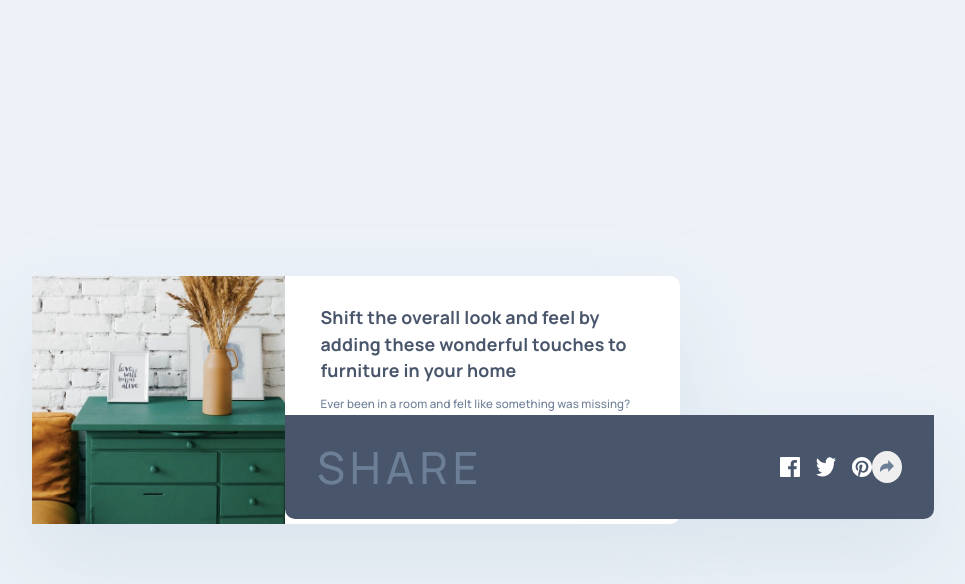
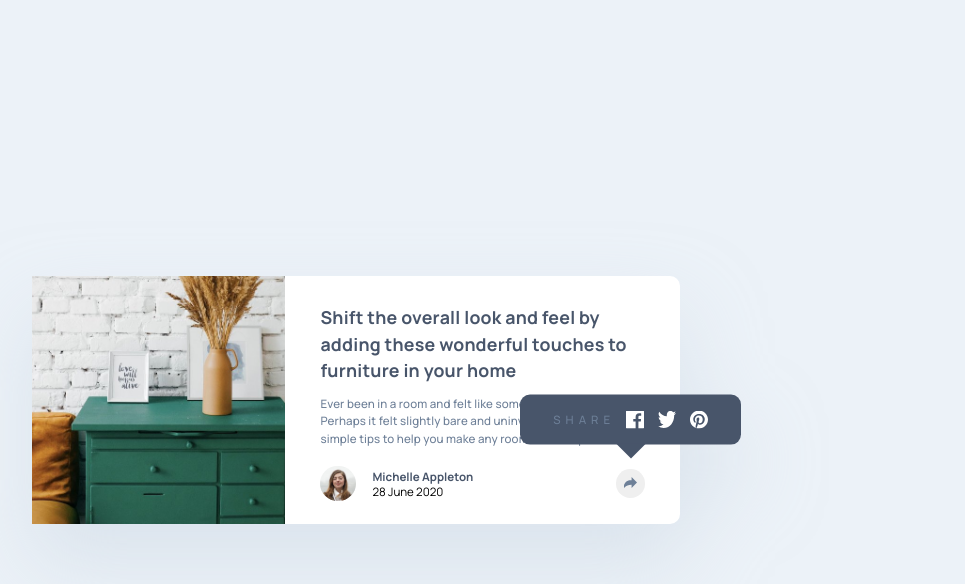
Before and after one commit to delroscol98/Article-Preview-Component, a plain HTML site: page index.html in a window 1280 px wide. Both pictures are taken after a click on the button 914 px from the left and 483 px from the top of the page. Shown: the whole page, without its empty margins (284-1249 px from the left). Drawn offline with Linux system fonts and the light colour scheme.

Commit message:
CSS file modified

```diff
--- a/index.css
+++ b/index.css
@@ -227,6 +227,45 @@ body {
     width: 2.222vw;
   }
 
+  .share {
+    width: 17.222vw;
+    border-radius: 1rem;
+    padding: 1.25vw 2.569vw;
+    right: -4.722vw;
+    transform: translateY(-250%);
+  }
+
+  .share::after {
+    content: "";
+    border: 1.5rem solid transparent;
+    border-top-color: var(--very-dark-greyish-blue);
+    position: absolute;
+    left: 50%;
+    top: 99%;
+    transform: translateX(-50%);
+  }
+
+  .share_icons {
+    width: 12.153vw;
+  }
+
+  .share_icons h3 {
+    font-size: 0.903vw;
+  }
+
+  .share_icons-container {
+    width: 6.389vw;
+  }
+
+  .share_icons-container img {
+    width: 1.389vw;
+    height: 1.389vw;
+  }
+
+  .share > .share-button {
+    display: none;
+  }
+
   .share-button img {
     width: 1.042vw;
     height: 0.903vw;
```
